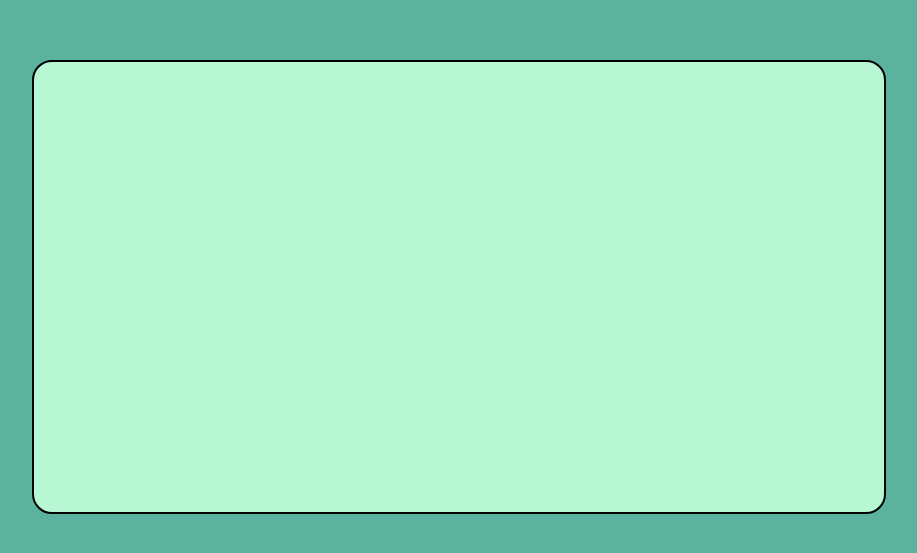
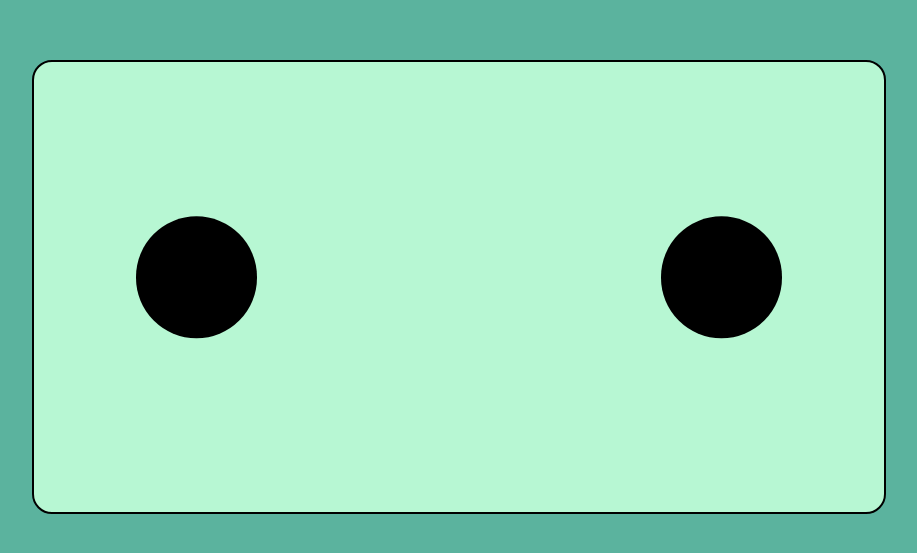
Before and after one commit to NiS008/bmo.png, a plain HTML site: page index.html in a window 1280 px wide. Shown: the part 113-666 px from the top of the page, without its empty margins (181-1098 px from the left). Drawn offline with Linux system fonts and the light colour scheme.

Commit message:
update eyes

```diff
--- a/index.html
+++ b/index.html
@@ -33,7 +33,7 @@
 
     .eyes {
       display: flex;
-      gap: 200%;
+      gap: 50%;
       width: 95%;
       justify-content: center;
       align-items: center;
```
